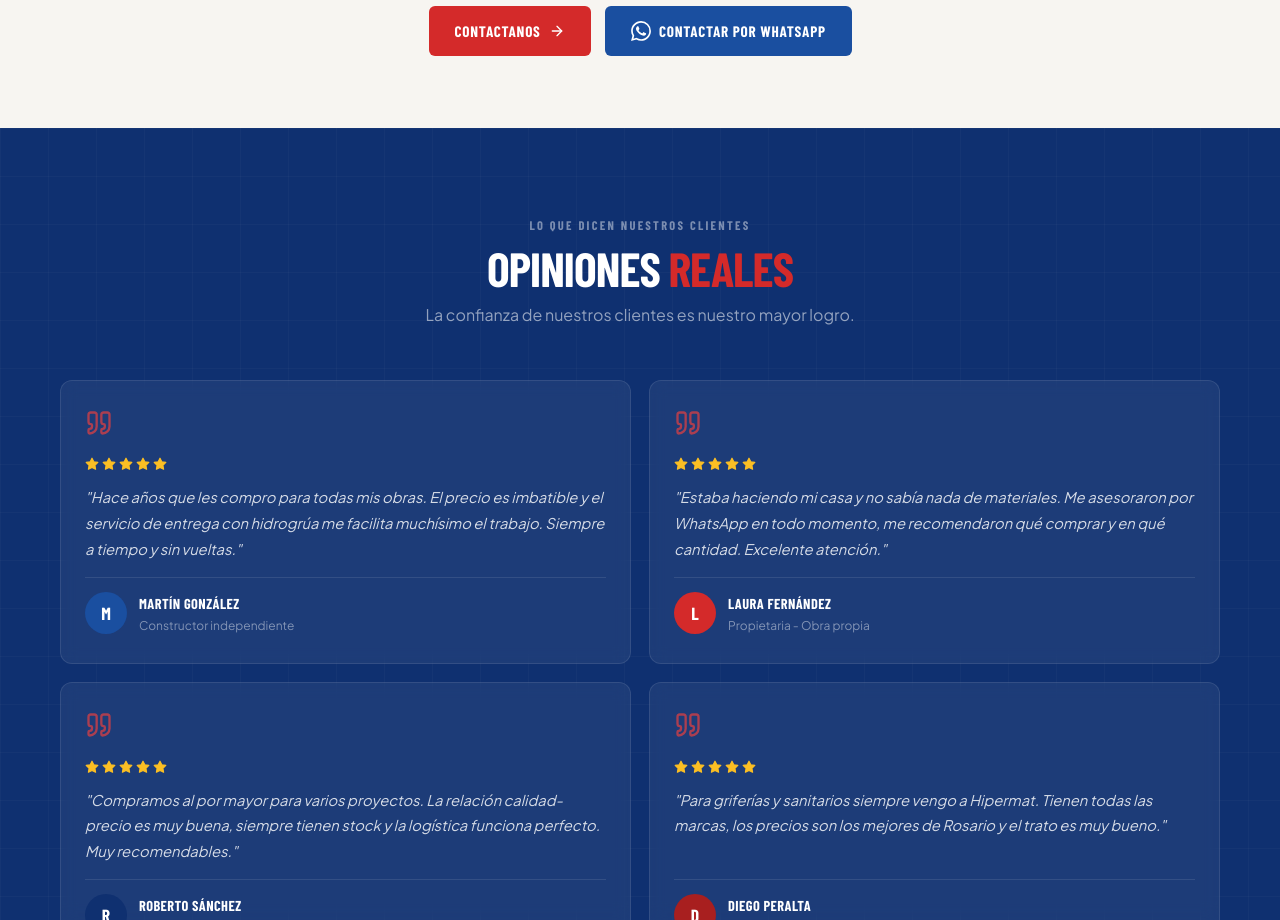
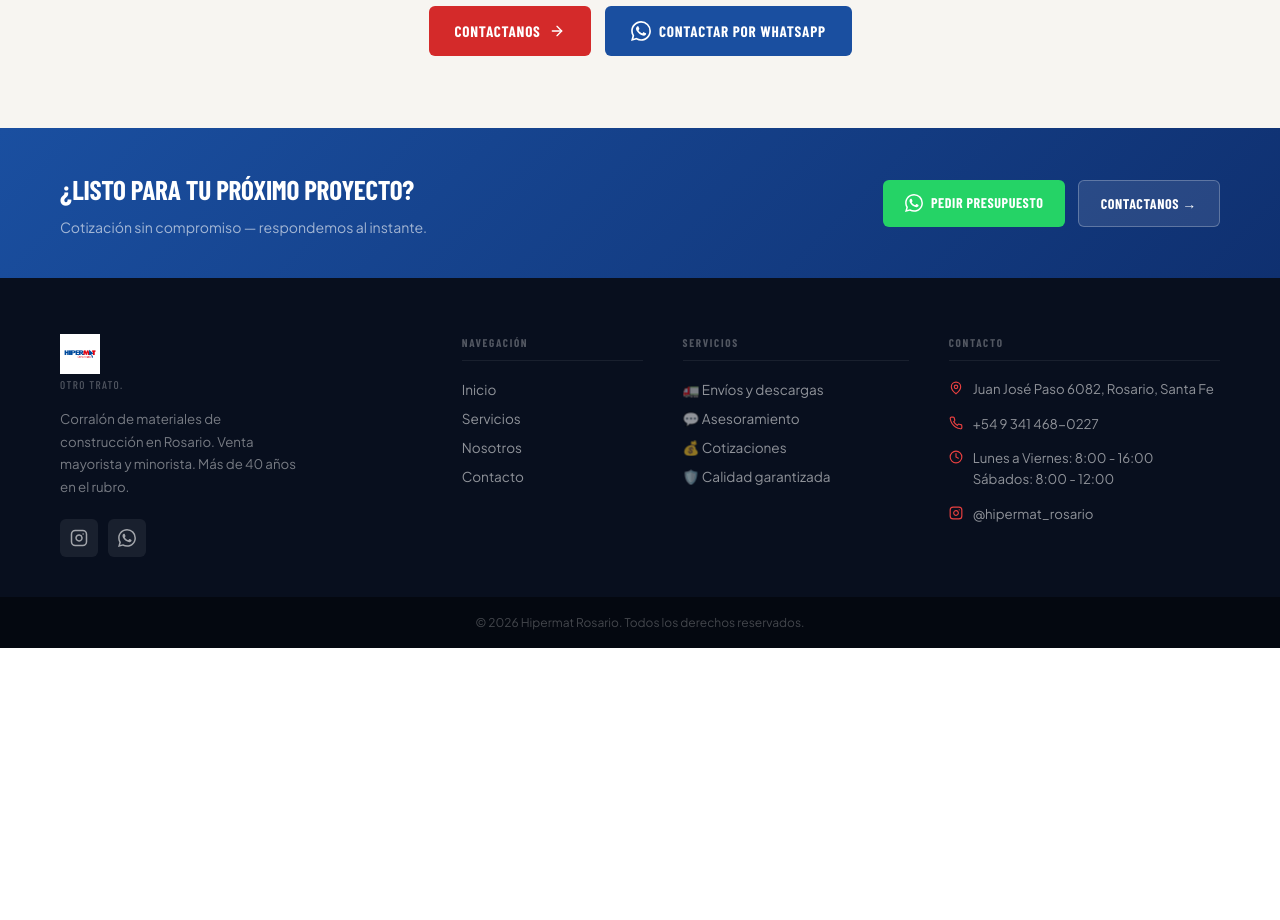
Before and after one commit to alvarodavicino9/Proyecto_hipermat, a React (Vite) app in the folder Frontend/: page / in a window 1280 px wide. Shown: the part 1880-2800 px from the top of the page. After the commit the page ends 2528 px from the top, so only its background shows below. Built offline with nearby package versions, Linux system fonts and the light colour scheme; a web font is replaced by a local one.

Commit message:
Titulo seccion empresa a #Otrotrato, sacar seccion de opiniones/testimonios

```diff
--- a/Frontend/src/components/sections/Hero.tsx
+++ b/Frontend/src/components/sections/Hero.tsx
@@ -148,7 +148,7 @@ export default function Hero() {
           <div ref={empresaAnim.ref} className={`empresa-header anim-fade-up-3d ${empresaAnim.visible ? 'anim-visible-3d' : ''}`}>
             <span className="section-eyebrow">Conocé Hipermat</span>
             <h2 className="section-title empresa-title">
-              TU CORRALÓN DE <span style={{ color: 'var(--red)' }}>CONFIANZA</span>
+              <span style={{ color: 'var(--red)' }}>#Otrotrato</span>
             </h2>
             <p className="empresa-subtitle">
               Más de 40 años abasteciendo obras en Rosario y zona.
--- a/Frontend/src/components/sections/Testimonials.css
+++ /dev/null
@@ -1,161 +0,0 @@
-.testimonials {
-  padding: 88px 0;
-  background: var(--blue-dark);
-  position: relative;
-  overflow: hidden;
-}
-
-.testimonials::before {
-  content: '';
-  position: absolute;
-  inset: 0;
-  background-image:
-    linear-gradient(rgba(255,255,255,0.025) 1px, transparent 1px),
-    linear-gradient(90deg, rgba(255,255,255,0.025) 1px, transparent 1px);
-  background-size: 48px 48px;
-  pointer-events: none;
-}
-
-.testimonials-header {
-  text-align: center;
-  margin-bottom: 52px;
-  position: relative;
-  z-index: 1;
-}
-.testimonials-header .section-eyebrow { color: rgba(255,255,255,0.45); }
-.testimonials-header .section-title { color: var(--white); }
-.testimonials-subtitle { color: rgba(255,255,255,0.55); font-size: 1rem; margin-top: 10px; }
-
-.testimonials-grid {
-  display: grid;
-  grid-template-columns: repeat(2, 1fr);
-  gap: 18px;
-  margin-bottom: 40px;
-  position: relative;
-  z-index: 1;
-}
-
-.testimonio-card {
-  background: rgba(255,255,255,0.06);
-  border: 1px solid rgba(255,255,255,0.1);
-  border-radius: var(--radius-lg);
-  padding: 28px 24px;
-  display: flex;
-  flex-direction: column;
-  gap: 14px;
-  transition: all 0.3s ease;
-  backdrop-filter: blur(8px);
-}
-.testimonio-card:hover {
-  background: rgba(255,255,255,0.1);
-  border-color: rgba(255,255,255,0.2);
-  transform: translateY(-4px);
-  box-shadow: 0 12px 40px rgba(0,0,0,0.3);
-}
-
-.testimonio-quote { color: var(--red-light); opacity: 0.7; }
-
-.testimonio-stars {
-  display: flex;
-  gap: 3px;
-  color: #fbbf24;
-}
-
-.testimonio-texto {
-  font-size: 0.92rem;
-  color: rgba(255,255,255,0.82);
-  line-height: 1.75;
-  flex: 1;
-  font-style: italic;
-}
-
-.testimonio-autor {
-  display: flex;
-  align-items: center;
-  gap: 12px;
-  padding-top: 14px;
-  border-top: 1px solid rgba(255,255,255,0.1);
-}
-
-.testimonio-avatar {
-  width: 42px;
-  height: 42px;
-  border-radius: 50%;
-  display: flex;
-  align-items: center;
-  justify-content: center;
-  font-family: var(--font-display);
-  font-size: 1.1rem;
-  font-weight: 900;
-  color: var(--white);
-  flex-shrink: 0;
-}
-
-.testimonio-nombre {
-  display: block;
-  font-family: var(--font-display);
-  font-size: 0.9rem;
-  font-weight: 800;
-  color: var(--white);
-  text-transform: uppercase;
-  letter-spacing: 0.03em;
-}
-
-.testimonio-cargo {
-  display: block;
-  font-size: 0.75rem;
-  color: rgba(255,255,255,0.45);
-  margin-top: 1px;
-}
-
-/* Rating summary */
-.rating-summary {
-  display: flex;
-  align-items: center;
-  justify-content: center;
-  gap: 20px;
-  background: rgba(255,255,255,0.05);
-  border: 1px solid rgba(255,255,255,0.1);
-  border-radius: var(--radius-lg);
-  padding: 24px 36px;
-  position: relative;
-  z-index: 1;
-}
-
-.rating-num {
-  font-family: var(--font-display);
-  font-size: 3rem;
-  font-weight: 900;
-  color: var(--white);
-  line-height: 1;
-}
-
-.rating-stars {
-  display: flex;
-  align-items: center;
-  gap: 4px;
-  flex-wrap: wrap;
-  color: #fbbf24;
-}
-
-.rating-label {
-  font-size: 0.82rem;
-  color: rgba(255,255,255,0.5);
-  display: block;
-  width: 100%;
-  margin-top: 4px;
-}
-
-/* Responsive */
-@media (max-width: 768px) {
-  .testimonials { padding: 64px 0; }
-  .testimonials-grid { grid-template-columns: 1fr; }
-  .rating-summary { flex-direction: column; text-align: center; padding: 20px; }
-}
-
-/* ── MOBILE EXTRA ───────────────────────────────── */
-@media (max-width: 480px) {
-  .rating-summary { padding: 16px; gap: 12px; }
-  .rating-num { font-size: 2.4rem; }
-  .testimonio-card { padding: 20px 16px; }
-}
--- a/Frontend/src/components/sections/Testimonials.tsx
+++ /dev/null
@@ -1,99 +0,0 @@
-import { Star, Quote } from 'lucide-react';
-import { useScrollAnimation } from '../../hooks/useScrollAnimation';
-import './Testimonials.css';
-
-const testimonios = [
-  {
-    nombre: 'Martín González',
-    cargo: 'Constructor independiente',
-    texto: 'Hace años que les compro para todas mis obras. El precio es imbatible y el servicio de entrega con hidrogrúa me facilita muchísimo el trabajo. Siempre a tiempo y sin vueltas.',
-    estrellas: 5,
-    inicial: 'M',
-  },
-  {
-    nombre: 'Laura Fernández',
-    cargo: 'Propietaria - Obra propia',
-    texto: 'Estaba haciendo mi casa y no sabía nada de materiales. Me asesoraron por WhatsApp en todo momento, me recomendaron qué comprar y en qué cantidad. Excelente atención.',
-    estrellas: 5,
-    inicial: 'L',
-  },
-  {
-    nombre: 'Roberto Sánchez',
-    cargo: 'Empresa constructora',
-    texto: 'Compramos al por mayor para varios proyectos. La relación calidad-precio es muy buena, siempre tienen stock y la logística funciona perfecto. Muy recomendables.',
-    estrellas: 5,
-    inicial: 'R',
-  },
-  {
-    nombre: 'Diego Peralta',
-    cargo: 'Plomero - Cliente frecuente',
-    texto: 'Para griferías y sanitarios siempre vengo a Hipermat. Tienen todas las marcas, los precios son los mejores de Rosario y el trato es muy bueno.',
-    estrellas: 5,
-    inicial: 'D',
-  },
-];
-
-const colores = ['#1a4fa0', '#d42a2a', '#0f3070', '#a81f1f'];
-
-export default function Testimonials() {
-  const { ref, visible } = useScrollAnimation();
-
-  return (
-    <section className="testimonials" ref={ref}>
-      <div className="container">
-        <div className={`testimonials-header anim-fade-up ${visible ? 'anim-visible' : ''}`}>
-          <span className="section-eyebrow">Lo que dicen nuestros clientes</span>
-          <h2 className="section-title">
-            OPINIONES <span className="title-red">REALES</span>
-          </h2>
-          <p className="testimonials-subtitle">
-            La confianza de nuestros clientes es nuestro mayor logro.
-          </p>
-        </div>
-
-        <div className="testimonials-grid">
-          {testimonios.map((t, i) => (
-            <div
-              key={i}
-              className={`testimonio-card anim-fade-up ${visible ? 'anim-visible' : ''}`}
-              style={{ transitionDelay: `${i * 100}ms` }}
-            >
-              <div className="testimonio-quote">
-                <Quote size={28} />
-              </div>
-              <div className="testimonio-stars">
-                {Array.from({ length: t.estrellas }).map((_, s) => (
-                  <Star key={s} size={14} fill="currentColor" />
-                ))}
-              </div>
-              <p className="testimonio-texto">"{t.texto}"</p>
-              <div className="testimonio-autor">
-                <div
-                  className="testimonio-avatar"
-                  style={{ background: colores[i % colores.length] }}
-                >
-                  {t.inicial}
-                </div>
-                <div>
-                  <span className="testimonio-nombre">{t.nombre}</span>
-                  <span className="testimonio-cargo">{t.cargo}</span>
-                </div>
-              </div>
-            </div>
-          ))}
-        </div>
-
-        {/* Rating summary */}
-        <div className={`rating-summary anim-fade-up ${visible ? 'anim-visible' : ''}`} style={{ transitionDelay: '400ms' }}>
-          <div className="rating-num">5.0</div>
-          <div className="rating-stars">
-            {Array.from({ length: 5 }).map((_, i) => (
-              <Star key={i} size={22} fill="currentColor" />
-            ))}
-            <span className="rating-label">Calificación promedio de nuestros clientes</span>
-          </div>
-        </div>
-      </div>
-    </section>
-  );
-}
--- a/Frontend/src/pages/HomePage.tsx
+++ b/Frontend/src/pages/HomePage.tsx
@@ -1,5 +1,4 @@
 import Hero from '../components/sections/Hero';
-import Testimonials from '../components/sections/Testimonials';
 import SEO from '../components/ui/SEO';
 
 export default function HomePage() {
@@ -12,7 +11,6 @@ export default function HomePage() {
         appendSuffix={false}
       />
       <Hero />
-      <Testimonials />
     </>
   );
 }
```
